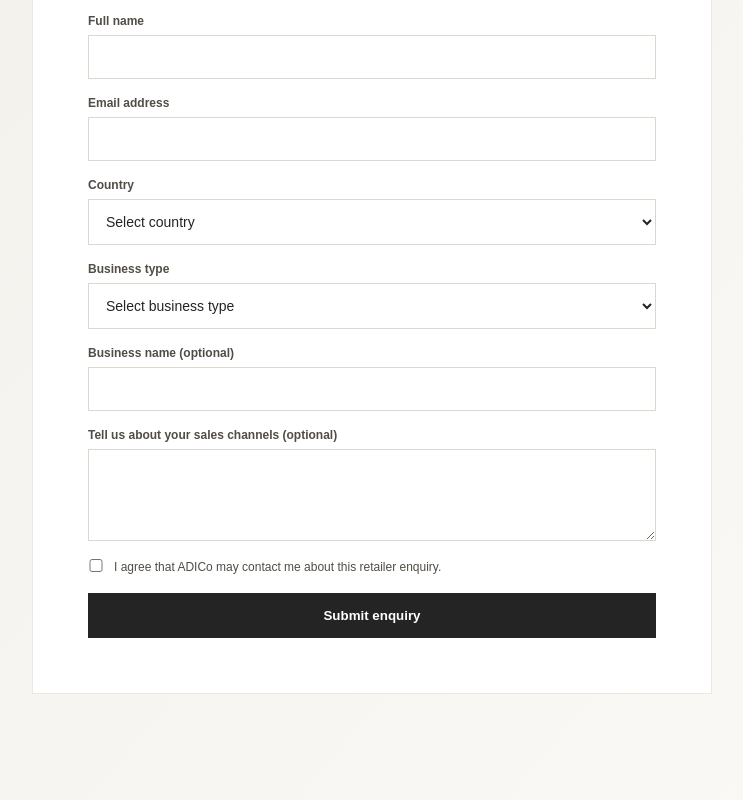
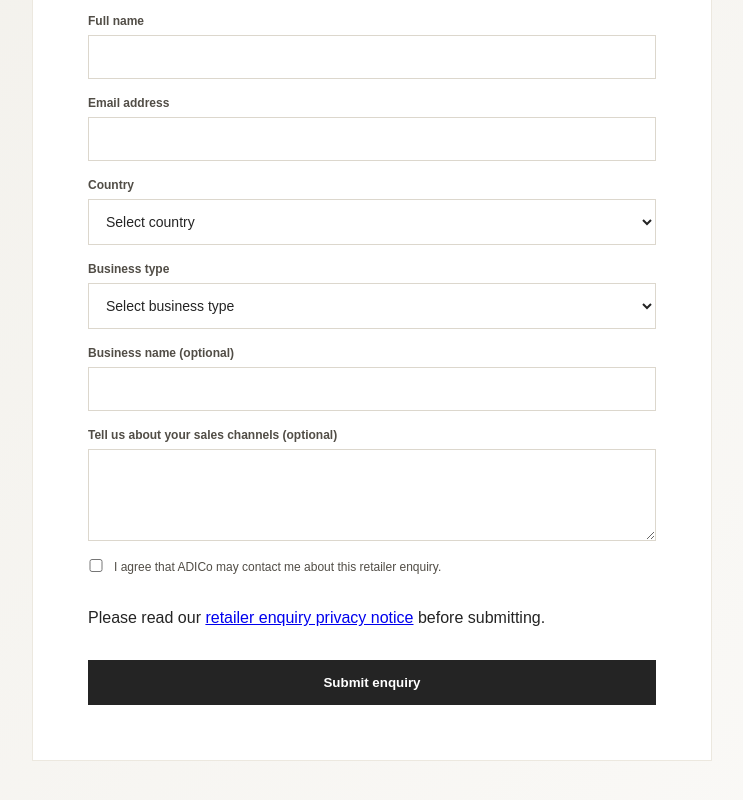
Before and after one commit to abrahimdukully-jpg/adico-global, a Next.js app: page /retailer-interest in a window 1280 px wide. Shown: the part 417-1217 px from the top of the page, without its empty margins (268-1011 px from the left). Built offline with nearby package versions, Linux system fonts and the light colour scheme.

Commit message:
Link privacy notice from retailer enquiry form

```diff
--- a/app/retailer-interest/page.tsx
+++ b/app/retailer-interest/page.tsx
@@ -26,6 +26,7 @@ export default function RetailerInterestPage() {
     <label>Business name (optional)<input name="business_name" maxLength={160}/></label>
     <label>Tell us about your sales channels (optional)<textarea name="message" rows={4} maxLength={1500}/></label>
     <label className="consent"><input type="checkbox" name="consent_to_contact" value="true" required/> I agree that ADICo may contact me about this retailer enquiry.</label>
+    <p className="privacy-link">Please read our <a href="/privacy">retailer enquiry privacy notice</a> before submitting.</p>
     <button disabled={busy}>{busy?"Submitting…":"Submit enquiry"}</button>
     {notice&&<p role="status" className="notice">{notice}</p>}
   </form></section></main>;
```
